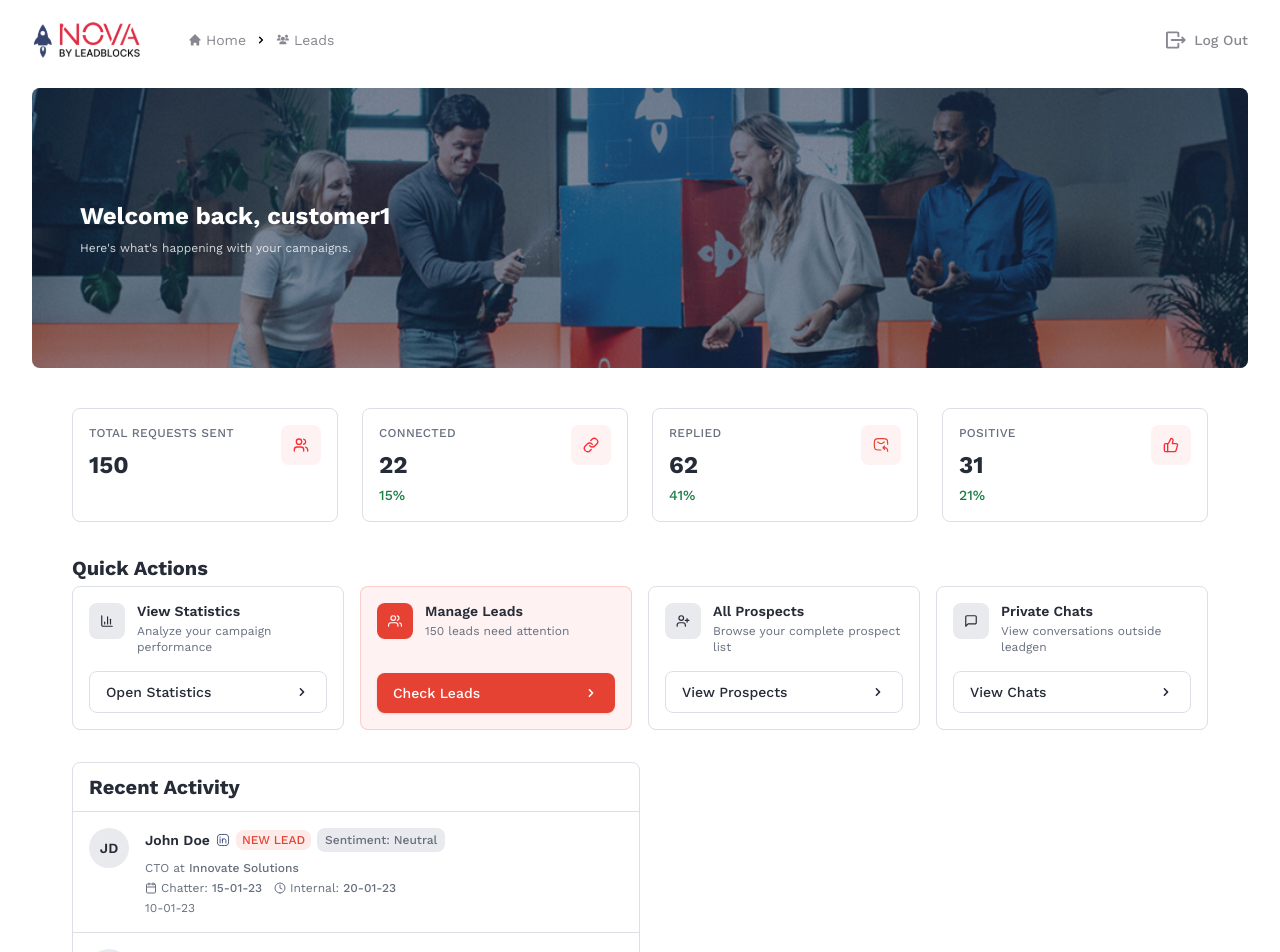
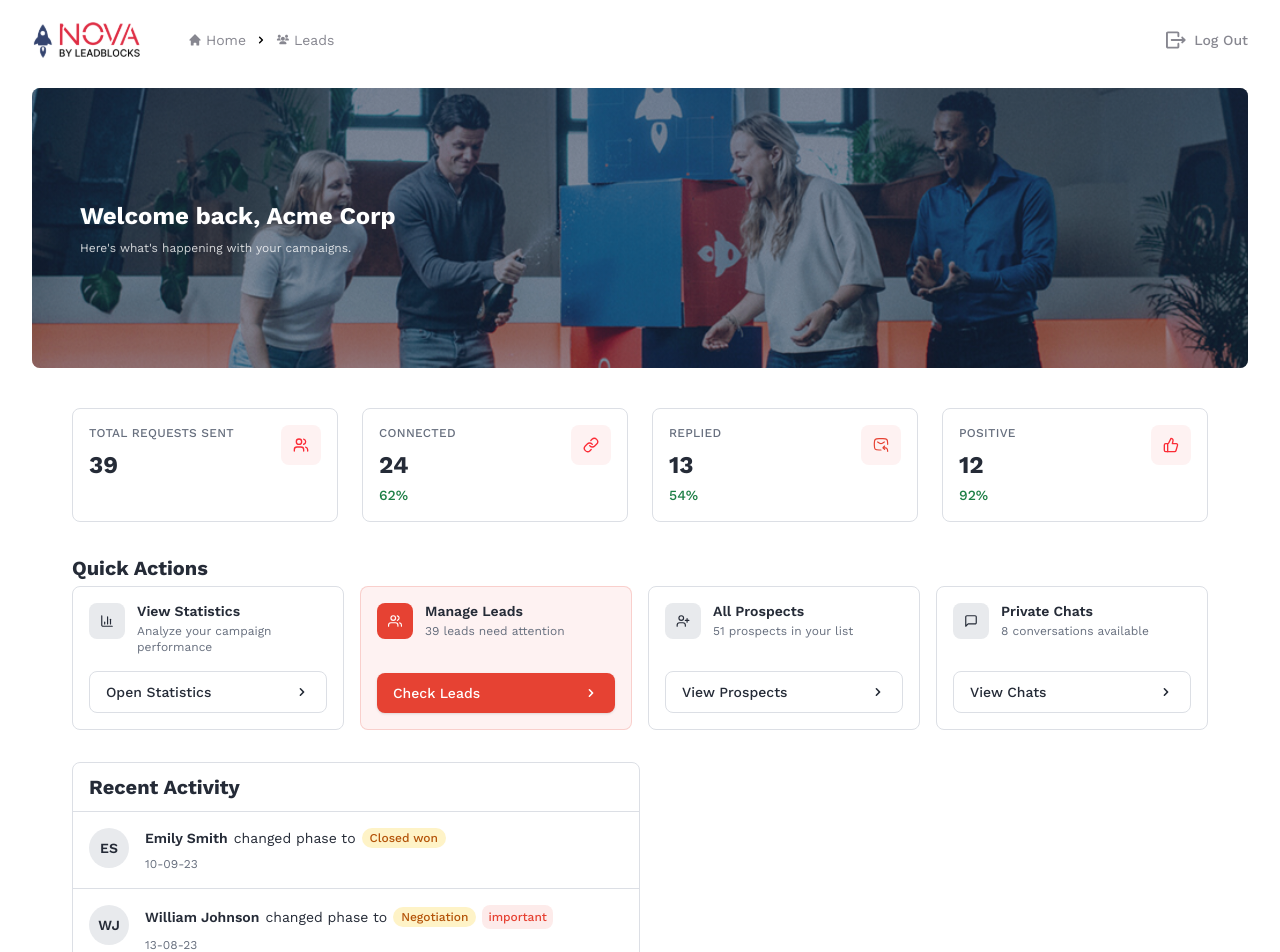
Before and after one commit to nomanmujahid1144/leadblock, a Next.js app: page / in a window 1280 px wide. Shown: the top 952 px of the page. Built offline with nearby package versions, Linux system fonts and the light colour scheme.

Commit message:
add: mock-data.json integration with correct entity scoping and stat calculations

```diff
--- a/data/home/mockData.ts
+++ b/data/home/mockData.ts
@@ -1,15 +1,92 @@
+// ============================================================
+// data/home/mockData.ts
+// ============================================================
+
 import apiData from '@/data/mock-data.json';
 import { computeStats, computeQuickActions, computeActivities } from '@/data/home/transformers/dashboard';
+import type { ApiCampaignProspect, ApiProspect, ApiCompany } from '@/data/home/transformers/dashboard';
 
-// ─── Current User ────────────────────────────────────────────────────────────
-const currentUser = apiData.users.find(u => u.type === 'Customer');
-export const currentUserName = currentUser?.username ?? 'User';
+// ─── Interfaces for scoping ───────────────────────────────────────────────────
+
+interface Customer {
+  id: number;
+  customer_name: string;
+  lead_phase: string;
+  profiles: number[];
+  users: number[];
+}
+
+interface Profile {
+  id: number;
+  profile_name: string;
+  customer: number;
+  campaigns: number[];
+  profile_prospects: number[];
+  linked_in_chats: number[];
+}
+
+interface Campaign {
+  id: number;
+  campaign_name: string;
+  live: boolean;
+  profile: number;            // ← this is the correct foreign key to use
+  campaign_prospects: number[];
+}
+
+// ─── Scope: Active customer ───────────────────────────────────────────────────
+// In production: replace ACTIVE_CUSTOMER_ID with the id from JWT/session.
+
+const ACTIVE_CUSTOMER_ID = 1; // Customer 1 = Acme Corp
+
+const activeCustomer = (apiData.customers as Customer[]).find(
+  c => c.id === ACTIVE_CUSTOMER_ID
+)!;
+
+// Step 1: Get profile IDs for this customer (from customer.profiles[])
+const customerProfileIds: number[] = activeCustomer.profiles;
+
+const customerProfiles = (apiData.profiles as Profile[]).filter(p =>
+  customerProfileIds.includes(p.id)
+);
+
+// Step 2: Get campaigns by querying campaign.profile field
+// ⚠️ Do NOT use profile.campaigns[] — it is incomplete in the JSON.
+// The campaign owns the foreign key: campaign.profile === profile.id
+const customerCampaigns = (apiData.campaigns as Campaign[]).filter(c =>
+  customerProfileIds.includes(c.profile)
+);
+
+// Step 3: Get all campaign_prospect IDs from those campaigns
+// Using Set to avoid duplicates (cp id 131 appears in campaigns 25 and 27)
+const cpIdSet = new Set(customerCampaigns.flatMap(c => c.campaign_prospects));
+
+const scopedCampaignProspects = (apiData.campaign_prospects as ApiCampaignProspect[]).filter(
+  cp => cpIdSet.has(cp.id)
+);
+
+// Step 4: Counts for quick actions
+// profile.profile_prospects[] and profile.linked_in_chats[] are reliable
+const totalProspects = customerProfiles.reduce((sum, p) => sum + p.profile_prospects.length, 0);
+const totalChats     = customerProfiles.reduce((sum, p) => sum + p.linked_in_chats.length, 0);
+
+// ─── Current User ─────────────────────────────────────────────────────────────
+// The display name shown in HeroBanner ("Welcome back, X") comes from
+// customer.customer_name — NOT the user's username.
+//
+// Why: customer.users[] for customer 1 points to the Admin user (not a Customer-type user).
+// The customer_name ("Acme Corp") is the correct label for this dashboard context.
+// In production: activeCustomer will come directly from the auth session.
+export const currentUserName = activeCustomer.customer_name;
 
 // ─── Dashboard Data ───────────────────────────────────────────────────────────
-export const statsData = computeStats(apiData.campaign_prospects);
-export const quickActionsData = computeQuickActions(apiData.campaign_prospects.length);
+export const statsData        = computeStats(scopedCampaignProspects);
+export const quickActionsData = computeQuickActions(
+  scopedCampaignProspects.length,
+  totalProspects,
+  totalChats
+);
 export const recentActivities = computeActivities(
-  apiData.campaign_prospects,
-  apiData.prospects,
-  apiData.companies
+  scopedCampaignProspects,
+  apiData.prospects as ApiProspect[],
+  apiData.companies as ApiCompany[]
 );
--- a/data/home/transformers/dashboard.ts
+++ b/data/home/transformers/dashboard.ts
@@ -1,27 +1,123 @@
-import { ApiCampaignProspect, ApiProspect, ApiCompany, StatCard, QuickAction, Activity } from '@/types/home';
-import { formatDate } from '@/lib/utils/formatDate';
+// ============================================================
+// data/home/transformers/dashboard.ts
+// ============================================================
+// Pure transformer functions — no imports from the JSON here.
+// All data is passed in as arguments from mockData.ts.
+// When Luuk integrates the real API, only mockData.ts changes.
+// ============================================================
 
-// ─── Helpers ────────────────────────────────────────────────────────────────
+import { StatCard, QuickAction, Activity } from '@/types/home';
 
-const toPercentage = (value: number, total: number): number =>
-  total === 0 ? 0 : Math.round((value / total) * 100);
+// ─── API Types ────────────────────────────────────────────────────────────────
+
+export interface ApiCampaignProspect {
+  id: number;
+  campaign: number;
+  prospect: number;
+  job_title: string;
+  prospect_status: string;
+  lead_phase: string;
+  date_connection_requested: string | null;
+  date_connected: string | null;
+  date_replied: string | null;
+  date_positive_tag: string | null;
+  stop_outreach: boolean;
+  blacklisted: boolean;
+  crm: boolean;
+  tags: string;
+  email_sent: boolean;
+  linked_in_group: number;
+  tags_relation: unknown[];
+  tasks: unknown[];
+  placeholders: unknown[];
+  lead_note: string | null;
+  chatter_note: unknown[];
+}
+
+export interface ApiProspect {
+  id: number;
+  first_name: string;
+  last_name: string;
+  linkedin_url: string;
+  email: string;
+  company_id: number;
+  prospect_id: string;
+}
+
+export interface ApiCompany {
+  id: number;
+  name: string;
+  city: string;
+  country: string;
+  industry_company: string;
+}
+
+// ─── Status groups ────────────────────────────────────────────────────────────
+//
+// prospect_status is the authoritative source — NOT the date fields.
+// Date fields in the mock data are inconsistent (some records have date_replied
+// set but status says "Not connected", and vice versa).
+//
+// CONNECTED: person accepted the connection request
+const CONNECTED_STATUSES = [
+  'Connected',
+  'Awaiting reply',
+  'First connection',
+  'Replied',
+  'In conversation',
+  'Completed',
+];
+
+// REPLIED: person replied (always a subset of CONNECTED — Replied ≤ Connected ✅)
+const REPLIED_STATUSES = [
+  'Replied',
+  'In conversation',
+  'Completed',
+];
+
+// ─── Helpers ──────────────────────────────────────────────────────────────────
 
 const getInitials = (firstName: string, lastName: string): string =>
-  `${firstName[0]}${lastName[0]}`.toUpperCase();
+  `${firstName?.[0] ?? ''}${lastName?.[0] ?? ''}`.toUpperCase();
 
-// ─── Stats ───────────────────────────────────────────────────────────────────
+// Format ISO date string → DD-MM-YY (Dutch format)
+const formatDate = (dateStr: string | null | undefined): string => {
+  if (!dateStr) return '';
+  const date = new Date(dateStr);
+  if (isNaN(date.getTime())) return '';
+  const day   = String(date.getDate()).padStart(2, '0');
+  const month = String(date.getMonth() + 1).padStart(2, '0');
+  const year  = String(date.getFullYear()).slice(2);
+  return `${day}-${month}-${year}`;
+};
 
-export const computeStats = (campaignProspects: ApiCampaignProspect[]): StatCard[] => {
-  const total = campaignProspects.length;
-  const connected = campaignProspects.filter(cp => cp.prospect_status === 'Connected').length;
-  const replied = campaignProspects.filter(cp => cp.date_replied !== null).length;
-  const positive = campaignProspects.filter(cp => cp.date_positive_tag !== null).length;
+// ─── computeStats ─────────────────────────────────────────────────────────────
+//
+// Total Requests → all campaign_prospects (all have date_connection_requested)
+// Connected      → prospect_status in CONNECTED_STATUSES
+// Replied        → prospect_status in REPLIED_STATUSES  (always ≤ Connected ✅)
+// Positive       → date_positive_tag !== null
+//
+// Percentages (Laura's corrected formula):
+//   Connected% = Connected / Total Requests × 100
+//   Replied%   = Replied   / Connected      × 100
+//   Positive%  = Positive  / Replied        × 100
+
+export function computeStats(campaignProspects: ApiCampaignProspect[]): StatCard[] {
+  const totalRequests  = campaignProspects.length;
+  const totalConnected = campaignProspects.filter(cp => CONNECTED_STATUSES.includes(cp.prospect_status)).length;
+  const totalReplied   = campaignProspects.filter(cp => REPLIED_STATUSES.includes(cp.prospect_status)).length;
+  const totalPositive  = campaignProspects.filter(cp => cp.date_positive_tag !== null).length;
+
+  const connectedPct = totalRequests  > 0 ? Math.round((totalConnected / totalRequests)  * 100) : 0;
+  const repliedPct   = totalConnected > 0 ? Math.round((totalReplied   / totalConnected) * 100) : 0;
+  const positivePct  = totalReplied   > 0 ? Math.round((totalPositive  / totalReplied)   * 100) : 0;
 
   return [
     {
       id: '1',
       label: 'Total Requests Sent',
-      value: total,
+      value: totalRequests,
       icon: 'users',
       bgColor: 'bg-red-50',
       iconColor: 'text-red-500',
@@ -29,8 +125,8 @@ export const computeStats = (campaignProspects: ApiCampaignProspect[]): StatCard
     {
       id: '2',
       label: 'Connected',
-      value: connected,
-      percentage: toPercentage(connected, total),
+      value: totalConnected,
+      percentage: connectedPct,
       icon: 'link',
       bgColor: 'bg-red-50',
       iconColor: 'text-red-500',
@@ -38,8 +134,8 @@ export const computeStats = (campaignProspects: ApiCampaignProspect[]): StatCard
     {
       id: '3',
       label: 'Replied',
-      value: replied,
-      percentage: toPercentage(replied, total),
+      value: totalReplied,
+      percentage: repliedPct,
       icon: 'message',
       bgColor: 'bg-red-50',
       iconColor: 'text-red-500',
@@ -47,18 +143,23 @@ export const computeStats = (campaignProspects: ApiCampaignProspect[]): StatCard
     {
       id: '4',
       label: 'Positive',
-      value: positive,
-      percentage: toPercentage(positive, total),
+      value: totalPositive,
+      percentage: positivePct,
       icon: 'thumbsup',
       bgColor: 'bg-red-50',
       iconColor: 'text-red-500',
     },
   ];
-};
+}
 
-// ─── Quick Actions ────────────────────────────────────────────────────────────
+// ─── computeQuickActions ──────────────────────────────────────────────────────
 
-export const computeQuickActions = (totalLeads: number): QuickAction[] => [
+export function computeQuickActions(
+  totalLeads: number,
+  totalProspects: number,
+  totalChats: number
+): QuickAction[] {
+  return [
     {
       id: '1',
       title: 'View Statistics',
@@ -80,7 +181,7 @@ export const computeQuickActions = (totalLeads: number): QuickAction[] => [
     {
       id: '3',
       title: 'All Prospects',
-    description: 'Browse your complete prospect list',
+      description: `${totalProspects} prospects in your list`,
       icon: 'user-list',
       buttonText: 'View Prospects',
       variant: 'default',
@@ -89,34 +190,62 @@ export const computeQuickActions = (totalLeads: number): QuickAction[] => [
     {
       id: '4',
       title: 'Private Chats',
-    description: 'View conversations outside leadgen',
+      description: `${totalChats} conversations available`,
       icon: 'chat',
       buttonText: 'View Chats',
       variant: 'default',
       bgColor: 'bg-white',
     },
   ];
+}
 
-// ─── Recent Activity ──────────────────────────────────────────────────────────
+// ─── computeActivities ────────────────────────────────────────────────────────
+//
+// Activity type priority (each cp maps to ONE type only):
+//   1. new_lead        → lead_phase === 'In process'
+//   2. meeting_booked  → lead_phase === 'Meeting planned'
+//                        AND prospect_status in CONNECTED_STATUSES
+//                        (skip if not connected — meeting can't be booked without connecting)
+//   3. message_replied → prospect_status in REPLIED_STATUSES
+//                        AND date_replied !== null
+//                        (skip if no actual reply date — status may be stale mock data)
+//   4. phase_changed   → lead_phase in ['Closed won', 'Closed lost', 'Negotiation']
+//
+// Timestamp rules:
+//   new_lead        → date_connection_requested (when the request was sent)
+//   meeting_booked  → date_replied ?? date_connected (most recent meaningful date)
+//   message_replied → date_replied (must exist — enforced by guard above)
+//   phase_changed   → date_connected ?? date_connection_requested
+//
+// Badge for phase_changed:
+//   → cp.tags if non-empty, otherwise lead_phase itself (never prospect_status)
+//
+// Sorted by date_connection_requested desc. Returns top 10.
 
-export const computeActivities = (
+export function computeActivities(
   campaignProspects: ApiCampaignProspect[],
   prospects: ApiProspect[],
   companies: ApiCompany[]
-): Activity[] => {
-  const getProspect = (id: number) => prospects.find(p => p.id === id);
-  const getCompany = (id: number) => companies.find(c => c.id === id);
+): Activity[] {
+  const prospectMap = new Map(prospects.map(p => [p.id, p]));
+  const companyMap  = new Map(companies.map(c => [c.id, c]));
+
+  const sorted = [...campaignProspects].sort((a, b) =>
+    (b.date_connection_requested ?? '').localeCompare(a.date_connection_requested ?? '')
+  );
 
   const activities: Activity[] = [];
 
-  campaignProspects.forEach(cp => {
-    const prospect = getProspect(cp.prospect);
-    if (!prospect) return;
+  for (const cp of sorted) {
+    const prospect = prospectMap.get(cp.prospect);
+    if (!prospect) continue;
 
-    const company = getCompany(prospect.company_id);
-    const userName = `${prospect.first_name} ${prospect.last_name}`;
+    const company      = companyMap.get(prospect.company_id);
+    const userName     = `${prospect.first_name} ${prospect.last_name}`;
     const userInitials = getInitials(prospect.first_name, prospect.last_name);
+    const linkedinUrl  = prospect.linkedin_url ?? '';
 
+    // 1. new_lead
     if (cp.lead_phase === 'In process') {
       activities.push({
         id: String(cp.id),
@@ -125,24 +254,34 @@ export const computeActivities = (
         userInitials,
         timestamp: formatDate(cp.date_connection_requested),
         details: {
-          position: cp.job_title,
-          company: company?.name ?? '',
-          chatterDate: formatDate(cp.date_connected),
+          position:     cp.job_title,
+          company:      company?.name ?? '',
+          chatterDate:  formatDate(cp.date_connected),
           internalDate: formatDate(cp.date_positive_tag),
         },
-        socials: { linkedin: prospect.linkedin_url },
+        socials: { linkedin: linkedinUrl },
       });
-    } else if (cp.lead_phase === 'Meeting planned') {
+
+    // 2. meeting_booked — only if actually connected (can't book without connecting)
+    } else if (
+      cp.lead_phase === 'Meeting planned' &&
+      CONNECTED_STATUSES.includes(cp.prospect_status)
+    ) {
       activities.push({
         id: String(cp.id),
         type: 'meeting_booked',
         userName,
         userInitials,
-        timestamp: formatDate(cp.date_replied),
+        timestamp: formatDate(cp.date_replied ?? cp.date_connected),
         details: {},
-        socials: { linkedin: prospect.linkedin_url },
+        socials: { linkedin: linkedinUrl },
       });
-    } else if (cp.date_replied !== null && cp.prospect_status !== 'Connected') {
+
+    // 3. message_replied — only if date_replied actually exists (guard against stale status)
+    } else if (
+      REPLIED_STATUSES.includes(cp.prospect_status) &&
+      cp.date_replied !== null
+    ) {
       activities.push({
         id: String(cp.id),
         type: 'message_replied',
@@ -150,23 +289,25 @@ export const computeActivities = (
         userInitials,
         timestamp: formatDate(cp.date_replied),
         details: { platform: 'LinkedIn' },
-        socials: { linkedin: prospect.linkedin_url },
+        socials: { linkedin: linkedinUrl },
       });
-    } else if (['Closed lost', 'Closed won', 'Negotiation'].includes(cp.lead_phase)) {
+
+    // 4. phase_changed — badge shows tags if available, otherwise the lead_phase itself
+    } else if (['Closed won', 'Closed lost', 'Negotiation'].includes(cp.lead_phase)) {
       activities.push({
         id: String(cp.id),
         type: 'phase_changed',
         userName,
         userInitials,
-        timestamp: formatDate(cp.date_connected),
+        timestamp: formatDate(cp.date_connected ?? cp.date_connection_requested),
         details: {
-          phase: cp.lead_phase,
-          status: cp.job_title,
+          phase:  cp.lead_phase,
+          status: cp.tags || undefined, // only show badge if tags has a real value
         },
-        socials: { linkedin: prospect.linkedin_url },
+        socials: { linkedin: linkedinUrl },
       });
     }
-  });
+  }
 
-  return activities;
-};
+  return activities.slice(0, 10);
+}
```
Lines whose indentation alone changed are shown as unchanged.
